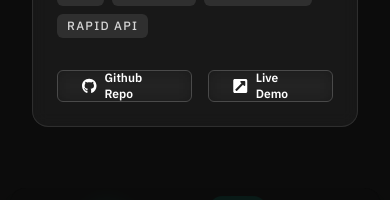
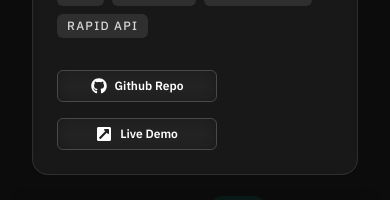
Before and after one commit to MinaEzz/My-Portfolio, a Next.js app: page /projects in a window 390 px wide. Shown: the part 566-766 px from the top of the page. Built offline with nearby package versions, Linux system fonts and the light colour scheme.

Commit message:
fix: github and live demo links layout

```diff
--- a/src/components/projects/projects-slider/project-card/card-footer/CardFooter.component.tsx
+++ b/src/components/projects/projects-slider/project-card/card-footer/CardFooter.component.tsx
@@ -16,7 +16,7 @@ export default function CardFooter({
   }
 
   return (
-    <div className="w-full flex items-center gap-4">
+    <div className="w-full flex md:items-center max-md:flex-col gap-4">
       {githubLink && (
         <Button
           variant="outlined"
@@ -25,6 +25,7 @@ export default function CardFooter({
           target="_blank"
           rel="noopener noreferrer"
           aria-label={`View ${githubLink} on GitHub`}
+          className="w-[10rem]"
         >
           <FaGithub className="w-4 h-4" aria-hidden="true" />
           Github Repo
@@ -38,6 +39,7 @@ export default function CardFooter({
           target="_blank"
           rel="noopener noreferrer"
           aria-label={`View live demo of the project`}
+          className="w-[10rem]"
         >
           <FaExternalLinkSquareAlt className="w-4 h-4" aria-hidden="true" />
           Live Demo
```
